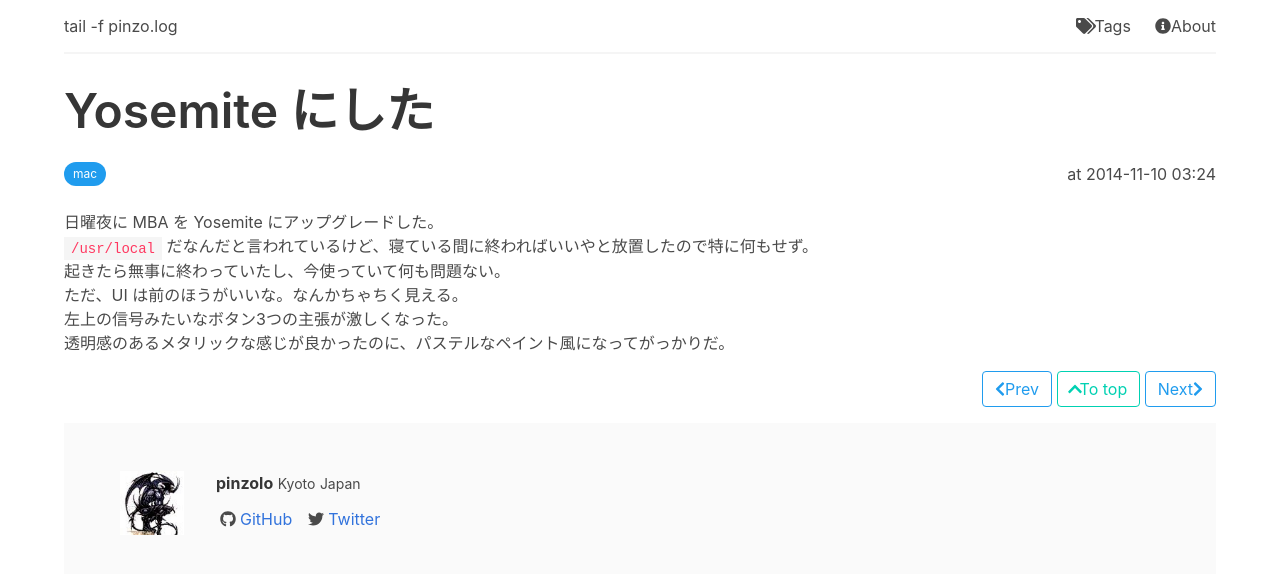
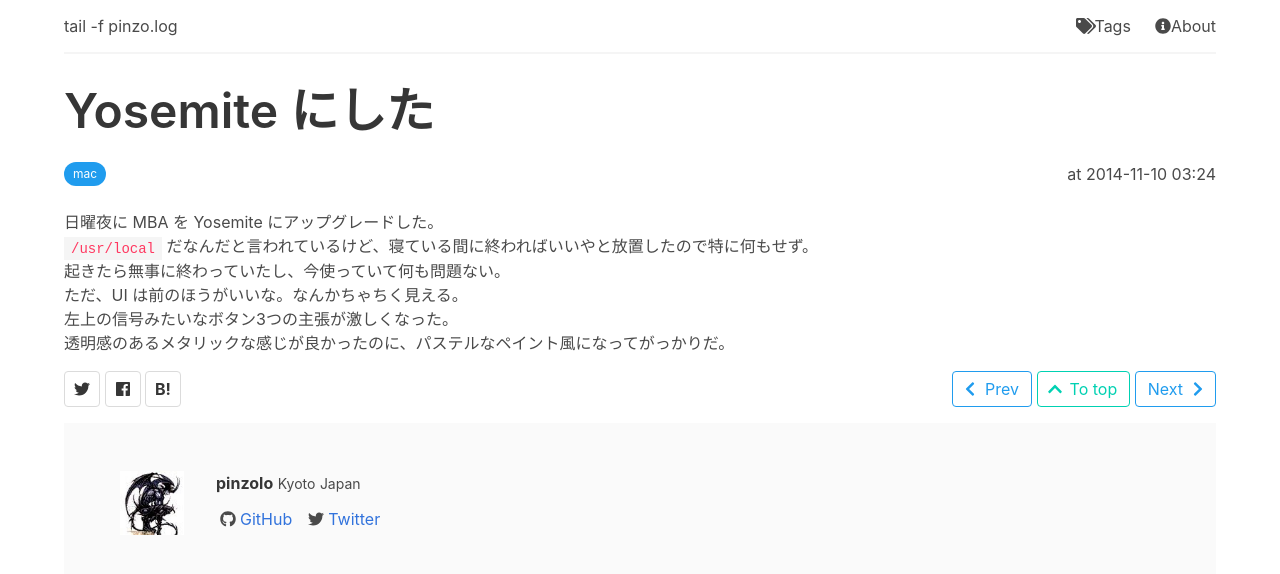
Before and after one commit to pinzolo/pinzolo.github.io, a Jekyll site: the page built from _posts/2014-11-10-upgrade-to-yosemite.md, in a window 1280 px wide. Shown: the top 574 px of the page. Built offline with Jekyll 4.4.1, drawn with Linux system fonts in a browser that asks for light colours; nearby versions of some CDN libraries.

Commit message:
Add share buttons

```diff
--- a/_includes/pager.html
+++ b/_includes/pager.html
@@ -1,45 +1,71 @@
-<div class="container pager">
-  <div class="columns">
-    <!-- prettier-ignore -->
-    <div class="column">
+<span class="is-hidden-mobile">
   {% if include.prev %}
   <a class="button is-info is-outlined" href="{{ include.prev }}">
     <span class="icon">
       <i class="fas fa-chevron-left"></i>
     </span>
-        Prev
+    <span>Prev</span>
   </a>
-      {% endif %}
-      {% unless include.prev %}
+  {% endif %} {% unless include.prev %}
   <a class="button is-info is-outlined" disabled>
     <span class="icon">
       <i class="fas fa-chevron-left"></i>
     </span>
-        Prev
+    <span>Prev</span>
   </a>
   {% endunless %}
   <button id="to-top" class="button is-primary is-outlined">
     <span class="icon">
       <i class="fas fa-chevron-up"></i>
     </span>
-        To top
+    <span>To top</span>
   </button>
   {% if include.next %}
   <a class="button is-info is-outlined" href="{{ include.next }}">
-        Next
+    <span>Next</span>
     <span class="icon">
       <i class="fas fa-chevron-right"></i>
     </span>
   </a>
-      {% endif %}
-      {% unless include.next %}
+  {% endif %} {% unless include.next %}
   <a class="button is-info is-outlined" disabled>
-        Next
+    <span>Next</span>
     <span class="icon">
       <i class="fas fa-chevron-right"></i>
     </span>
   </a>
   {% endunless %}
-    </div>
-  </div>
-</div>
+</span>
+<span class="is-hidden-tablet">
+  {% if include.prev %}
+  <a class="button is-info is-outlined" href="{{ include.prev }}">
+    <span class="icon">
+      <i class="fas fa-chevron-left"></i>
+    </span>
+  </a>
+  {% endif %} {% unless include.prev %}
+  <a class="button is-info is-outlined" disabled>
+    <span class="icon">
+      <i class="fas fa-chevron-left"></i>
+    </span>
+  </a>
+  {% endunless %}
+  <button id="to-top" class="button is-primary is-outlined">
+    <span class="icon">
+      <i class="fas fa-chevron-up"></i>
+    </span>
+  </button>
+  {% if include.next %}
+  <a class="button is-info is-outlined" href="{{ include.next }}">
+    <span class="icon">
+      <i class="fas fa-chevron-right"></i>
+    </span>
+  </a>
+  {% endif %} {% unless include.next %}
+  <a class="button is-info is-outlined" disabled>
+    <span class="icon">
+      <i class="fas fa-chevron-right"></i>
+    </span>
+  </a>
+  {% endunless %}
+</span>
--- /dev/null
+++ b/_includes/share-buttons.html
@@ -0,0 +1,34 @@
+<a
+  href="http://twitter.com/share?url={{
+    page.url | absolute_url | uri_encode
+  }}&text={{ page.title | append: ' | ' | append: site.title | uri_escape }}"
+  class="button"
+  target="_blank"
+  rel="nofollow noopener"
+>
+  <span class="icon is-small">
+    <i class="fab fa-twitter"></i>
+  </span>
+</a>
+<a
+  href="http://www.facebook.com/share.php?u={{
+    page.url | absolute_url | uri_encode
+  }}&t={{ page.title | append: ' | ' | append: site.title | uri_escape }}"
+  class="button"
+  target="_blank"
+  rel="nofollow noopener"
+>
+  <span class="icon is-small">
+    <i class="fab fa-facebook"></i>
+  </span>
+</a>
+<a
+  href="http://b.hatena.ne.jp/entry/{{ page.url | absolute_url | uri_encode }}"
+  class="button"
+  target="_blank"
+  rel="nofollow noopener"
+>
+  <span class="icon is-small">
+    <strong>B!</strong>
+  </span>
+</a>
--- a/_layouts/post.html
+++ b/_layouts/post.html
@@ -13,5 +13,14 @@
       {{ content }}
     </div>
   </article>
-  {% include pager.html prev=page.previous.url next=page.next.url %}
+  <div class="container">
+    <div class="columns is-mobile">
+      <div class="column share-buttons">
+        {% include share-buttons.html %}
+      </div>
+      <div class="column pager">
+        {% include pager.html prev=page.previous.url next=page.next.url %}
+      </div>
+    </div>
+  </div>
 </main>
```
Lines whose indentation alone changed are shown as unchanged.
